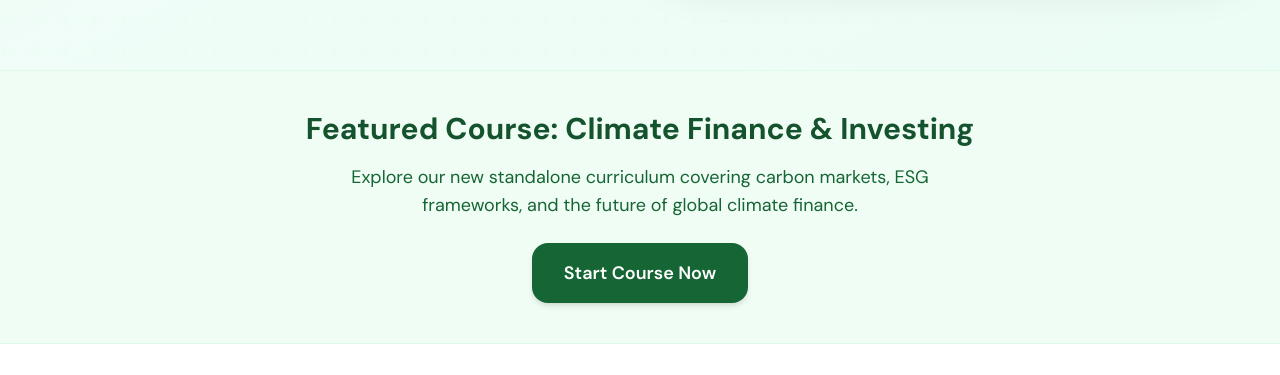
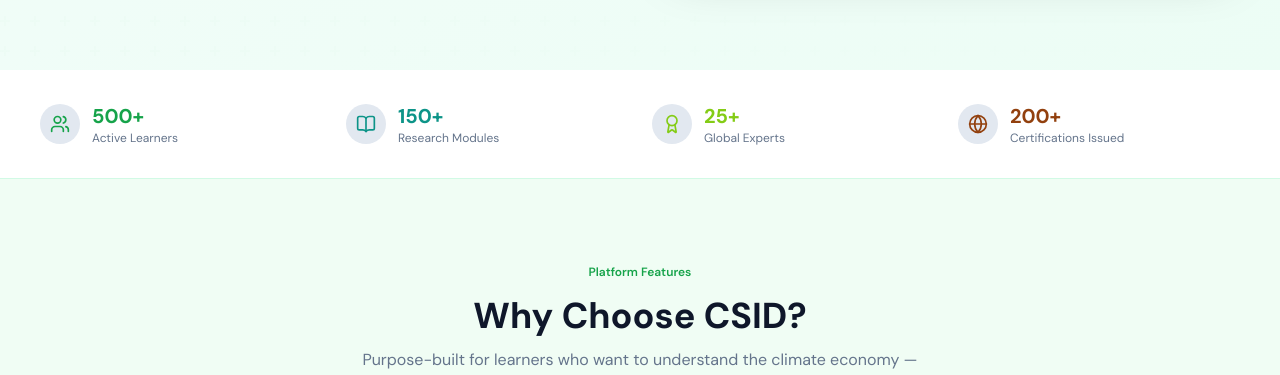
Before and after one commit to Arkraj7/csid, a Next.js app: page /csid/ in a window 1280 px wide. Shown: the part 769-1144 px from the top of the page. Built offline with nearby package versions, Linux system fonts and the light colour scheme.

Commit message:
Remove featured course section from page.tsx
Removed the featured course section from the main page.

```diff
--- a/src/app/page.tsx
+++ b/src/app/page.tsx
@@ -15,26 +15,6 @@ export default function HomePage() {
       <Navbar currentPath="/" />
       <main>
         <HeroBanner />
-
-        {/* --- NEW FEATURED COURSE LINK --- */}
-        <section className="flex justify-center items-center py-10 bg-green-50 border-y border-green-100 px-4">
-          <div className="text-center">
-            <h2 className="text-2xl md:text-3xl font-bold text-green-900 mb-4">
-              Featured Course: Climate Finance & Investing
-            </h2>
-            <p className="text-green-800 mb-6 max-w-2xl mx-auto text-lg">
-              Explore our new standalone curriculum covering carbon markets, ESG frameworks, and the future of global climate finance.
-            </p>
-            <a
-              href="/csid/climate-finance.html"
-              className="inline-block px-8 py-4 text-white bg-green-800 rounded-lg hover:bg-green-700 transition-colors shadow-md font-semibold text-lg"
-            >
-              Start Course Now
-            </a>
-          </div>
-        </section>
-        {/* -------------------------------- */}
-
         <StatsSection />
         <WhyChooseSection />
         <BadgeTabsSection />
```
